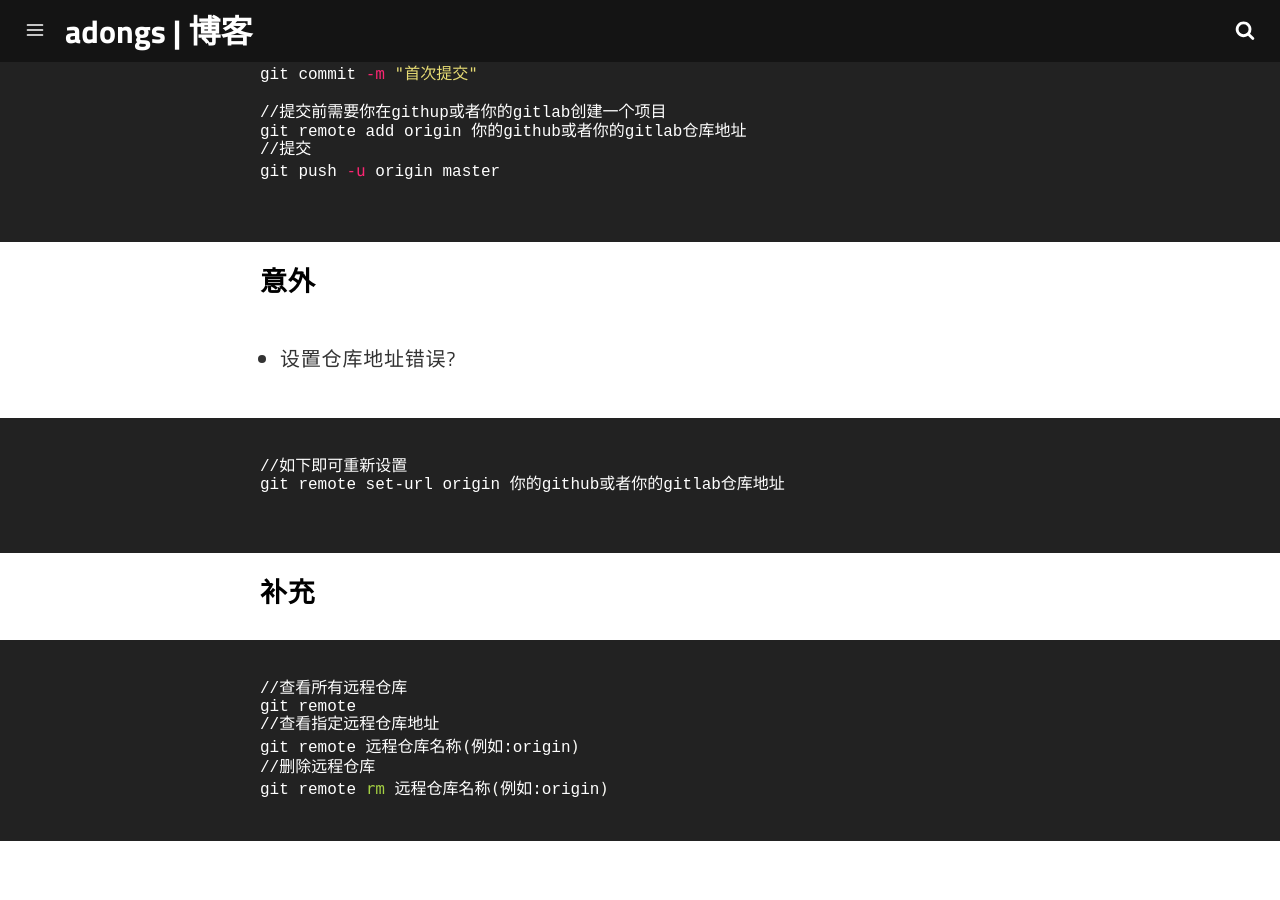
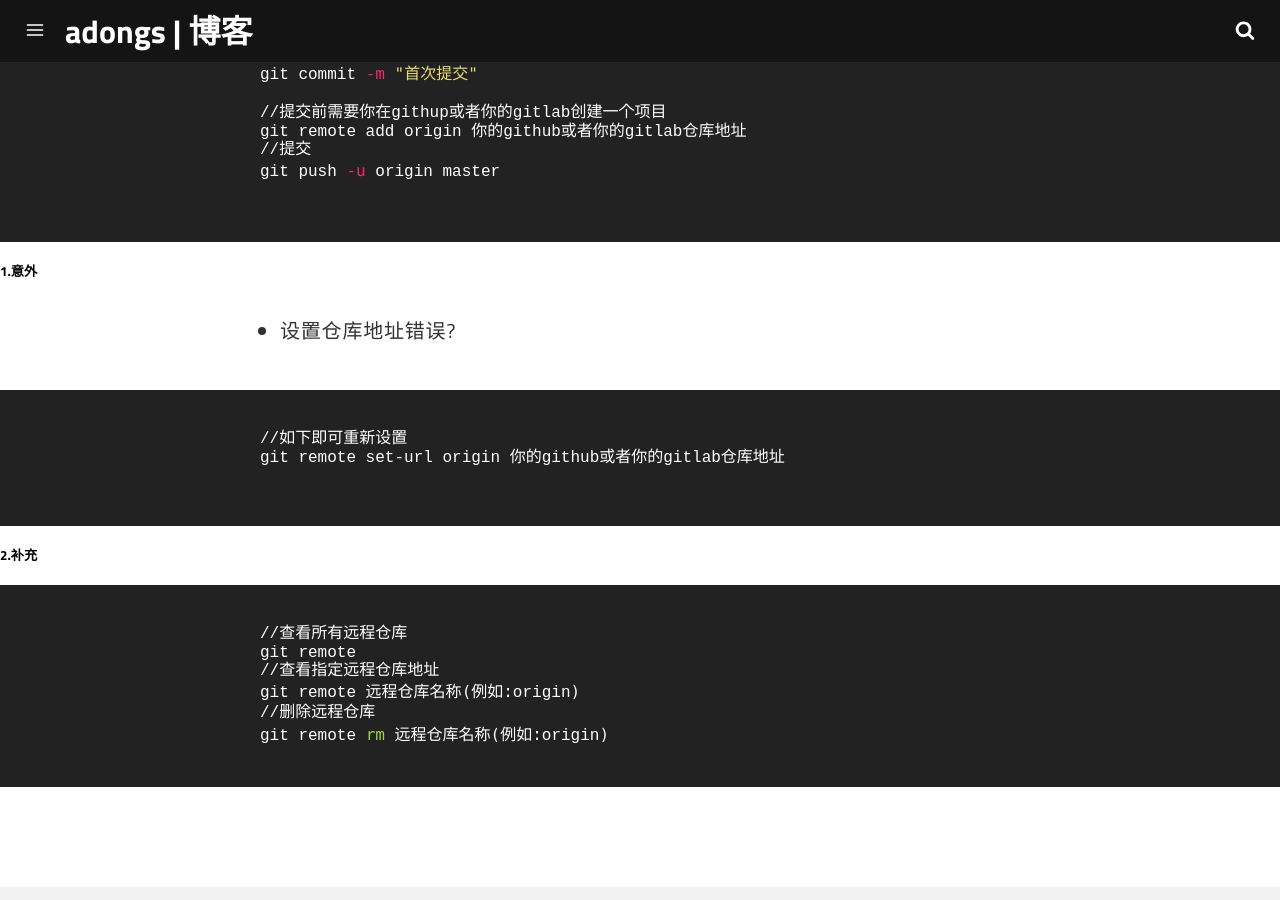
Before and after one commit to adongs/adongs.github.io, a Jekyll site: the page built from _posts/2018-05-21-git入门教学.md, in a window 1280 px wide and 900 px high, scrolled down 559 px. Built offline with Jekyll 4.4.1, drawn with Linux system fonts in a browser that asks for light colours.

Commit message:
添加git博客内容

````diff
--- a/_posts/2018-05-21-git入门教学.md
+++ b/_posts/2018-05-21-git入门教学.md
@@ -26,7 +26,7 @@ git remote add origin 你的github或者你的gitlab仓库地址
 git push -u origin master
 
 ```
-### 意外
+##### 1.意外
 - 设置仓库地址错误?
 
 ```shell
@@ -34,7 +34,7 @@ git push -u origin master
 git remote set-url origin 你的github或者你的gitlab仓库地址
 
 ```
-### 补充
+##### 2.补充
 
 
 ```shell
````
